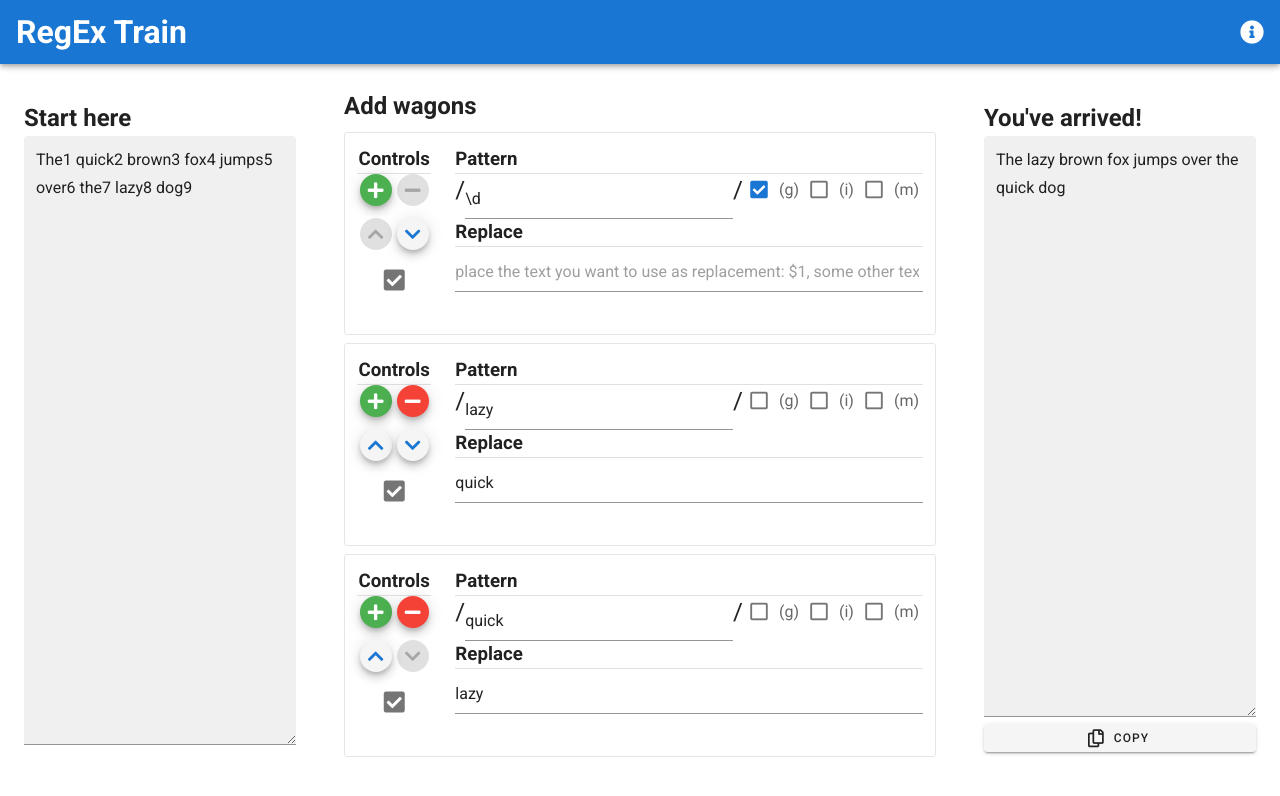
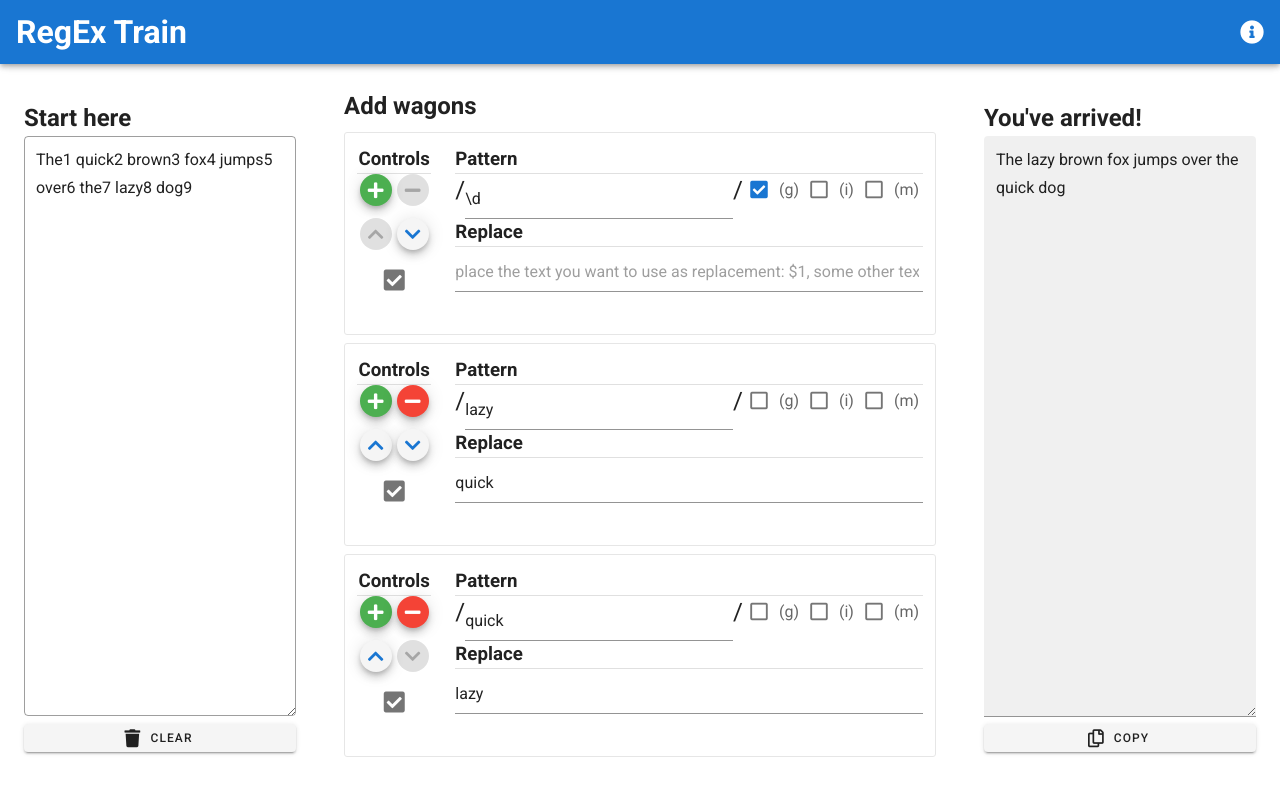
Before and after one commit to kubarium/regex-train, a Vue app: page / in a window 1280 px wide. Shown: the top 796 px of the page. Built offline with nearby package versions, Linux system fonts and the light colour scheme.

Commit message:
adds clear button

```diff
--- a/src/components/Locomotive.vue
+++ b/src/components/Locomotive.vue
@@ -1,11 +1,12 @@
 <template>
-  <v-container class="fill-height justify-center" fluid>
+  <v-container class="fill-height justify-center">
     <v-row class="fill-height">
       <v-col class="d-flex flex-column">
         <h2>
           Start here
         </h2>
-        <v-textarea filled :value="$store.state.locomotive" @input="updateLocomotive" />
+        <v-textarea outlined :value="$store.state.locomotive" @input="updateLocomotive" />
+        <v-btn small @click="updateLocomotive('')"><v-icon left>fas fa-trash</v-icon> Clear</v-btn>
       </v-col>
     </v-row>
   </v-container>
```
